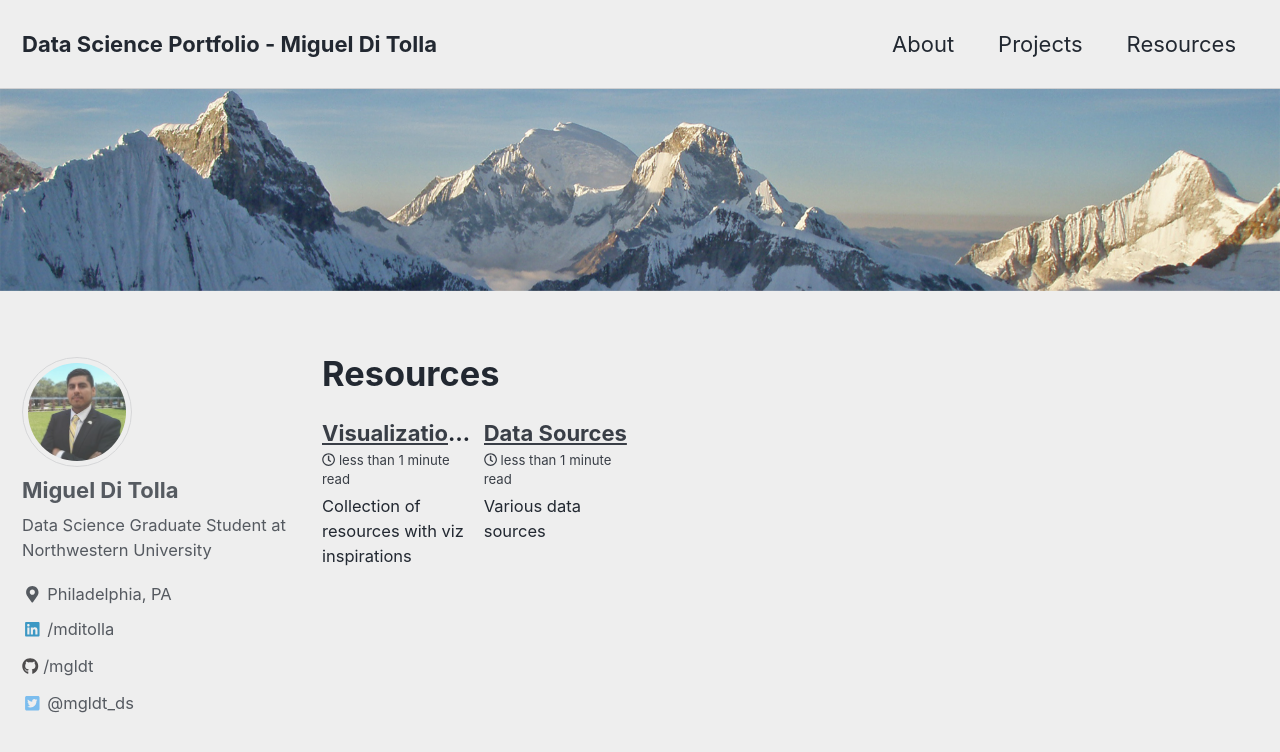
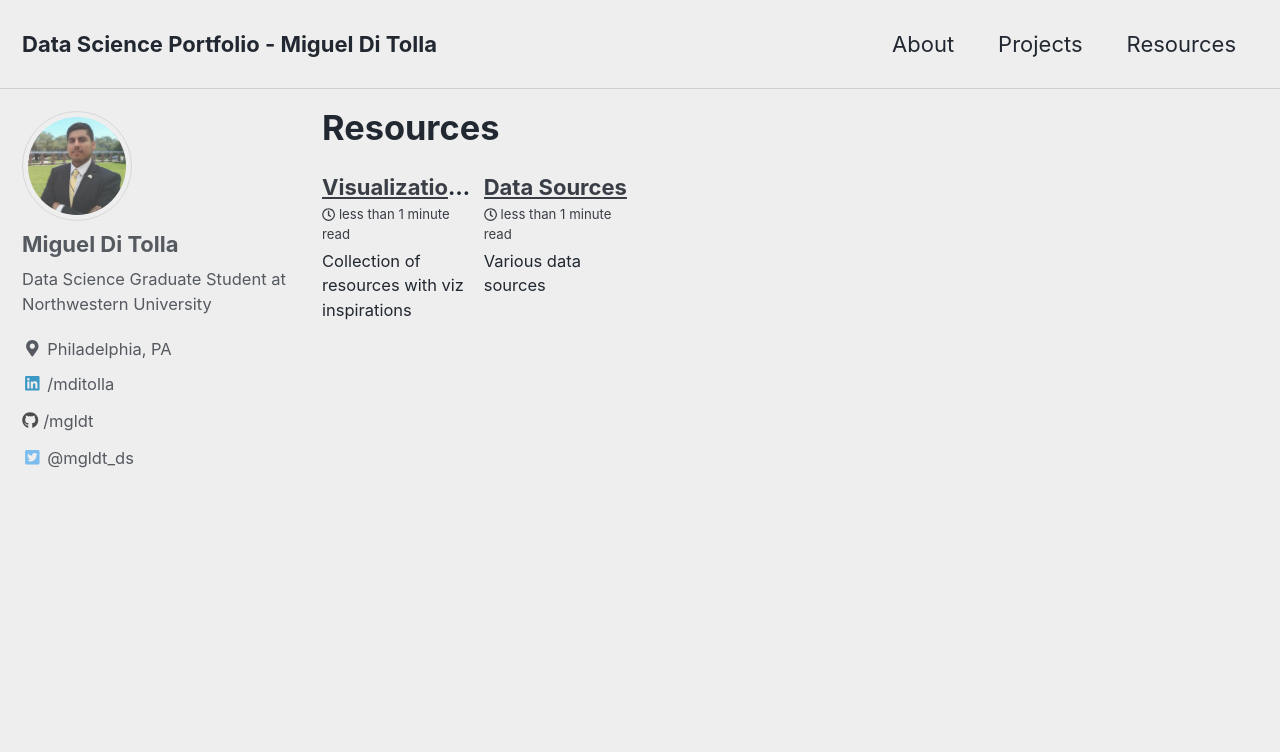
Before and after one commit to mgldt/mgldt.github.io, a Jekyll site: the page built from _pages/resources.md, in a window 1280 px wide and 900 px high. Shown: the top 752 px of the window. Built offline with Jekyll 4.4.1, drawn with Linux system fonts in a browser that asks for light colours; cached includes are drawn as plain includes.

Commit message:
Update resources.md

```diff
--- a/_pages/resources.md
+++ b/_pages/resources.md
@@ -5,5 +5,5 @@ layout: tag
 taxonomy: resources
 entries_layout: grid
 header:
-  image: "/images/banner.jpg"
+  image:
 ---
```
